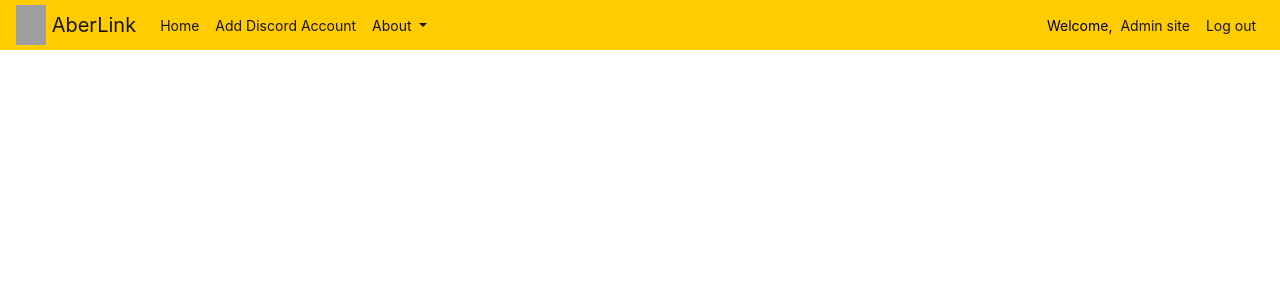
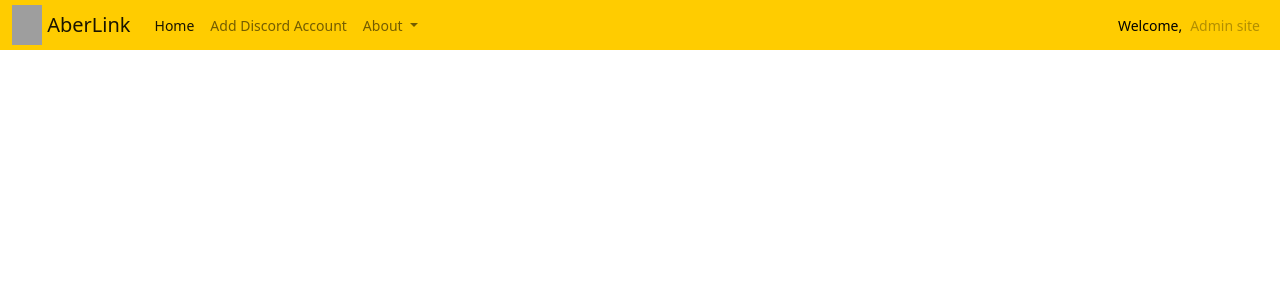
Before and after one commit to JoelLucaAdams/aberlink, a Django app: template src/AberLinkAuthentication/templates/base.html in a window 1280 px wide. Shown: the top 300 px of the page. Run offline with Django 3.2, Linux system fonts and the light colour scheme; the template is opened without the code that fills it, so the values that code supplies are empty; parts of the project's set-up code (start-up, migrations or seed data) failed here and were passed over; some libraries are stand-ins or nearby versions; grey boxes are pictures that could not be loaded.

Commit message:
updated bootstrap from version 3.4.1 to 5.0

```diff
--- a/src/AberLinkAuthentication/templates/base.html
+++ b/src/AberLinkAuthentication/templates/base.html
@@ -5,10 +5,10 @@
 
     <!-- Required meta tags -->
     <meta charset="utf-8">
-    <meta name="viewport" content="width=device-width, initial-scale=1, shrink-to-fit=no">
+    <meta name="viewport" content="width=device-width, initial-scale=1">
 
     <!-- Bootstrap CSS -->
-    <link rel="stylesheet" href="https://stackpath.bootstrapcdn.com/bootstrap/4.4.1/css/bootstrap.min.css" integrity="sha384-Vkoo8x4CGsO3+Hhxv8T/Q5PaXtkKtu6ug5TOeNV6gBiFeWPGFN9MuhOf23Q9Ifjh" crossorigin="anonymous">
+    <link href="https://cdn.jsdelivr.net/npm/bootstrap@5.0.0-beta2/dist/css/bootstrap.min.css" rel="stylesheet" integrity="sha384-BmbxuPwQa2lc/FVzBcNJ7UAyJxM6wuqIj61tLrc4wSX0szH/Ev+nYRRuWlolflfl" crossorigin="anonymous">
 
     <!-- Website icon -->
     <link rel="icon" href="{% static '/admin/img/favicon.ico' %}" />
@@ -36,56 +36,58 @@
 <body>
 
   <nav class="navbar navbar-expand-lg navbar-light" style="background-color: #ffcc00;">
+    <div class="container-fluid">
       <a class="navbar-brand" href="/auth/user/">
           <img src="/static/admin/img/AberLink_logo_cropped.png" width="30" height="40" class="d-inline-block align-top" alt="">
           <span style="line-height: 40px;">AberLink</span>
         </a>
-      <button class="navbar-toggler" type="button" data-toggle="collapse" data-target="#navbarNavDropdown" aria-controls="navbarNavDropdown" aria-expanded="false" aria-label="Toggle navigation">
-        <span class="navbar-toggler-icon"></span>
-      </button>
+        <button class="navbar-toggler" type="button" data-bs-toggle="collapse" data-bs-target="#navbarNavDropdown" aria-controls="navbarNavDropdown" aria-expanded="false" aria-label="Toggle navigation">
+          <span class="navbar-toggler-icon"></span>
+        </button>
 
       <div class="collapse navbar-collapse" id="navbarNavDropdown">
           <ul class="navbar-nav">
-            <li class="nav-item active">
-              <a class="nav-link" href="/auth/user/">Home <span class="sr-only">(current)</span></a>
+            <li class="nav-item">
+              <a class="nav-link active" aria-current="page" href="/auth/user/">Home</a>
             </li>
-            <li class="nav-item active">
+            <li class="nav-item">
               <a class="nav-link" href="/oauth2/login">Add Discord Account</a>
             </li>
-            <li class="nav-item dropdown active">
-              <a class="nav-link dropdown-toggle" href="#" id="navbarDropdownMenuLink" role="button" data-toggle="dropdown" aria-haspopup="true" aria-expanded="false">
-              About
+            <li class="nav-item dropdown">
+              <a class="nav-link dropdown-toggle" href="#" id="navbarDropdownMenuLink" role="button" data-bs-toggle="dropdown" aria-expanded="false">
+                About
               </a>
-              <div class="dropdown-menu" aria-labelledby="navbarDropdownMenuLink">
-                <a class="dropdown-item" href="#">Major Project</a>
-                <a class="dropdown-item" href="https://cs39440blog.wordpress.com/">Blog</a>
-                <a class="dropdown-item" href="#">Privacy policy</a>
-              </div>
+              <ul class="dropdown-menu" aria-labelledby="navbarDropdownMenuLink">
+                <li><a class="dropdown-item" href="#">Major Project</a></li>
+                <li><a class="dropdown-item" href="https://cs39440blog.wordpress.com/">Blog</a></li>
+                <li><a class="dropdown-item" href="#">Privacy Policy</a></li>
+              </ul>
             </li>
           </ul>
-          <ul class="navbar-nav ml-auto">
+        </div>
+          <ul class="navbar-nav justify-content-end">
             <span class="navbar-text">
               Welcome, <strong>{{ request.user.username }}</strong>
             </span>
-            <li class="nav-item active">
-              <a class="nav-link" href="/admin/">Admin site</a>
+            {% if request.user.is_admin %}
+            <li class="nav-item">
+              <a class="nav-link active" href="/admin/">Admin site</a>
             </li>
-            <li class="nav-item active">
-              <a class="nav-link" href="/admin/logout">Log out</a>
+            {% else %}
+            <li class="nav-item">
+              <a class="nav-link disabled" href="/admin/" tabindex="-1" aria-disabled="true">Admin site</a>
             </li>
+            {% endif %}
           </ul>
-      </div>
-    </nav>
+    </div>
+  </nav>
 
 
     <div class="container">
         {% block content %}{% endblock %}
     </div>
 
-    <!-- Optional JavaScript -->
-    <!-- jQuery first, then Popper.js, then Bootstrap JS -->
-    <script src="https://code.jquery.com/jquery-3.4.1.slim.min.js" integrity="sha384-J6qa4849blE2+poT4WnyKhv5vZF5SrPo0iEjwBvKU7imGFAV0wwj1yYfoRSJoZ+n" crossorigin="anonymous"></script>
-    <script src="https://cdn.jsdelivr.net/npm/popper.js@1.16.0/dist/umd/popper.min.js" integrity="sha384-Q6E9RHvbIyZFJoft+2mJbHaEWldlvI9IOYy5n3zV9zzTtmI3UksdQRVvoxMfooAo" crossorigin="anonymous"></script>
-    <script src="https://stackpath.bootstrapcdn.com/bootstrap/4.4.1/js/bootstrap.min.js" integrity="sha384-wfSDF2E50Y2D1uUdj0O3uMBJnjuUD4Ih7YwaYd1iqfktj0Uod8GCExl3Og8ifwB6" crossorigin="anonymous"></script>
+    <!-- Bootstrap Bundle with Popper -->
+    <script src="https://cdn.jsdelivr.net/npm/bootstrap@5.0.0-beta2/dist/js/bootstrap.bundle.min.js" integrity="sha384-b5kHyXgcpbZJO/tY9Ul7kGkf1S0CWuKcCD38l8YkeH8z8QjE0GmW1gYU5S9FOnJ0" crossorigin="anonymous"></script>
 </body>
 </html>
```
